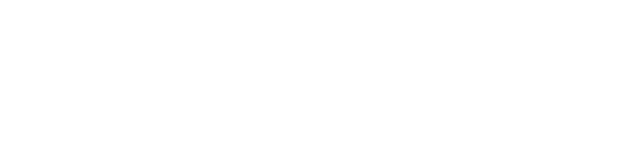
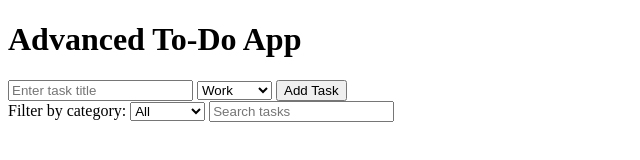
Before and after one commit to pennjay237/js-playground, a plain HTML site: page project-4/index.html in a window 1280 px wide. Shown: the whole page, without its empty margins (0-640 px from the left). Drawn offline with Linux system fonts and the light colour scheme.

Commit message:
initial html

```diff
--- a/project-4/index.html
+++ b/project-4/index.html
@@ -1,13 +1,39 @@
 <!DOCTYPE html>
 <html lang="en">
 <head>
-    <meta charset="UTF-8">
-    <meta name="viewport" content="width=device-width, initial-scale=1.0">
-    <title>Document</title>
+  <meta charset="UTF-8" />
+  <title> To-Do App</title>
+  <link rel="stylesheet" href="./style/style.css">
 </head>
-<link rel="stylesheet" href="./style/style.css">
 <body>
 
-    <script src="./script/index.js"></script>
+  <h1>Advanced To-Do App</h1>
+
+  <div class="task-input">
+    <input type="text" id="taskTitle" placeholder="Enter task title">
+    <select id="taskCategory">
+      <option value="Work">Work</option>
+      <option value="Personal">Personal</option>
+      <option value="Others">Others</option>
+    </select>
+    <button id="addTaskBtn">Add Task</button>
+  </div>
+
+  <div class="task-filter">
+    <label>Filter by category: </label>
+    <select id="filterCategory">
+      <option value="All">All</option>
+      <option value="Work">Work</option>
+      <option value="Personal">Personal</option>
+      <option value="Others">Others</option>
+    </select>
+
+    <input type="text" id="searchTask" placeholder="Search tasks">
+  </div>
+
+  <ul id="taskList">
+  </ul>
+
+  <script src="./script/index.js"></script>
 </body>
 </html>
```
